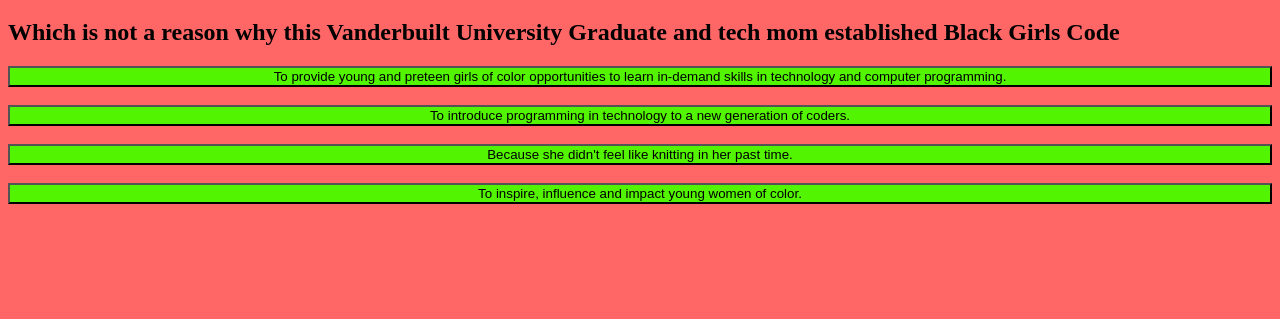
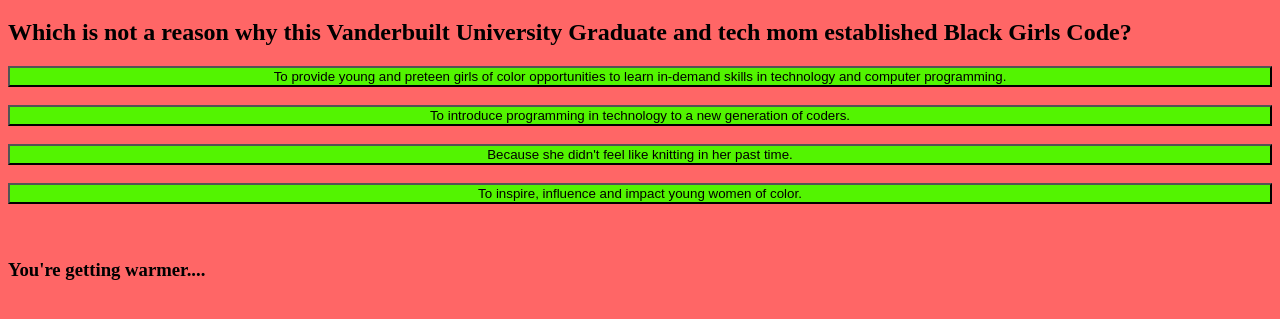
Before and after one commit to TheRealQueenK/Trivia-App, a browser extension: page www/ques2.html in a window 1280 px wide. Shown: the part 61-380 px from the top of the page. Drawn offline with Linux system fonts and the light colour scheme.

Commit message:
fix questions and add messages

```diff
--- a/www/ques2.html
+++ b/www/ques2.html
@@ -17,7 +17,7 @@
 </head>
 <body>
     <h1> Kimberly Bryant&nbsp;<i class="fa fa-cogs fa-spin" aria-hidden="true"></i> </h1>
-    <h2> Which is not a reason why this Vanderbuilt University Graduate and tech mom established Black Girls Code </h2>
+    <h2> Which is not a reason why this Vanderbuilt University Graduate and tech mom established Black Girls Code? </h2>
     <button id="wrong1" onclick="Incorrect()"> To provide young and preteen girls of color opportunities to learn in-demand skills in technology and computer programming. </button><br /><br />
     <button id= "wrong2" onclick="Incorrect2()"> To introduce programming in technology to a new generation of coders. </button><br /><br />
     <button id= "right1" onclick="Correct()"> Because she didn't feel like knitting in her past time. </button><br /><br />
@@ -25,5 +25,7 @@
     <br />
 
     <!--<p id= "scoreCard"> Score: 0 Points</p>-->
+    <h3> You're getting warmer....</h3>
+
 </body>
 </html>
```
Also changed, not shown: www/ques1.html (+2 -0 lines), www/ques3.html (+1 -0 lines), www/ques4.html (+1 -0 lines), www/ques5.html (+5 -0 lines).
